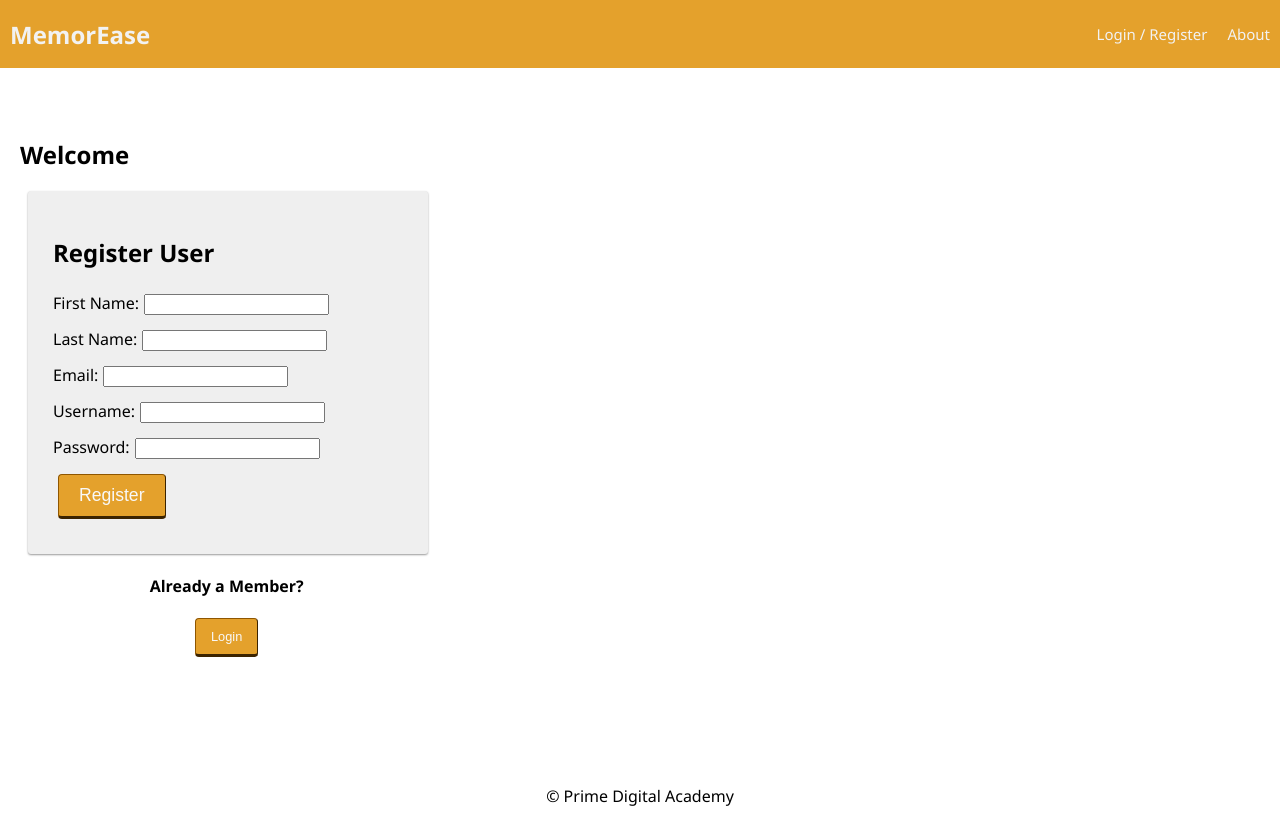
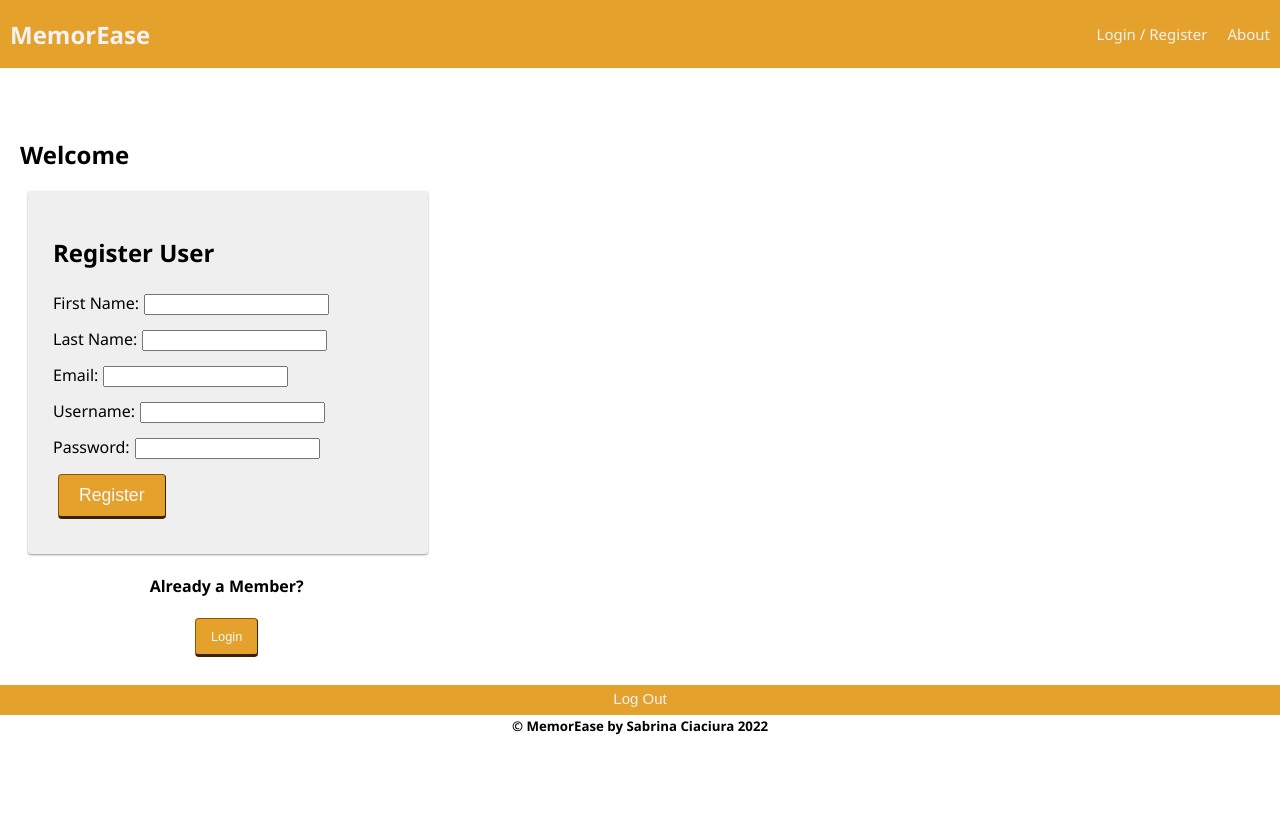
Before and after one commit to ciaci0028/MemorEase-solo-project, a React (Create React App) app: page /list#/home in a window 1280 px wide. After the commit the page ends 800 px from the top, so only its background shows below. Built offline with nearby package versions, Linux system fonts and the light colour scheme; no server answers.

Commit message:
completed delete button task

```diff
--- a/src/components/Footer/Footer.css
+++ b/src/components/Footer/Footer.css
@@ -1,5 +1,35 @@
 footer {
-  margin-top: 80px;
-  padding: 20px;
   text-align: center;
+  position: relative;
+
 }
+
+.footerContainer {
+
+}
+
+.footerCopy {
+  height: 10px;
+  padding: 0;
+  margin-bottom: 10px;
+  margin-top: 2px;
+}
+
+.logOut {
+  display: inline-block;
+  color: #f2f2f2;
+  background-color: #e4a12c;
+  text-align: center;
+  padding: 24px 10px;
+  text-decoration: none;
+  font-size: 15px;
+  width: 100%;
+  height: 30px;
+  padding-top: 5px;
+
+  /* these last two make the logout button in
+  the nav bar look like another link */
+  border: none;
+  cursor: pointer;
+  outline: 0;
+}
--- a/src/components/Footer/Footer.jsx
+++ b/src/components/Footer/Footer.jsx
@@ -1,5 +1,6 @@
 import React from 'react';
 import './Footer.css';
+import LogOutButton from '../LogOutButton/LogOutButton';
 
 // This is one of our simplest components
 // It doesn't have local state, so it can be a function component.
@@ -7,7 +8,12 @@ import './Footer.css';
 // or even care what the redux state is, so it doesn't need 'connect()'
 
 function Footer() {
-  return <footer>&copy; Prime Digital Academy</footer>;
+  return <footer>
+      <div className="footerContainer">
+        <LogOutButton className="logOut" />
+        <h5 className='footerCopy'>&copy; MemorEase by Sabrina Ciaciura 2022</h5>
+      </div>
+    </footer>;
 }
 
 export default Footer;
--- a/src/components/ListView/ListView.jsx
+++ b/src/components/ListView/ListView.jsx
@@ -1,4 +1,4 @@
-import React, { useEffect }  from 'react';
+import React, { useEffect, useState }  from 'react';
 import { useDispatch, useSelector } from 'react-redux';
 
 import Filter from '../Filter/Filter';
@@ -13,20 +13,51 @@ function ListView() {
   const user = useSelector(store => store.user);
   const photoList = useSelector(store => store.photos);
 
+  //Button for toggling into edit mode
+  const [buttonStatus, setButtonStatus] = useState(false);
+
   useEffect(() => {
     dispatch({ type: 'FETCH_PHOTOS', payload: user.id })
   }, []);
 
   console.log('photos are', photoList);
 
+  const handleEditMode = () => {
+    ;
+  };
+
+  // function for starting delete sequence
+  const handleDelete = (photoID) => {
+    console.log('in handleDelete, photoID is', photoID);
+
+    dispatch({
+      type: 'DELETE_PHOTO',
+      payload: photoID
+    });
+
+  }
+
+  console.log('button status', buttonStatus);
+
   return (
     <div className="container">
+      { buttonStatus ?
+        <button onClick={() => setButtonStatus(false)}>Done Editing</button>
+        : <button onClick={() => setButtonStatus(true)}>Edit Mode</button>
+      }
+      <br/><br/>
       <Filter />
       <p>Your Photos</p>
       {photoList.map(photo => (
         <div key={photo.photoID}>
         <img src={photo.imageURL} />
         <p>Photo of {photo.array_agg.join(", ")} from {photo.photoDate}</p>
+        { buttonStatus &&
+          <div>
+            <button>Edit</button>
+            <button onClick={() => handleDelete(photo.photoID)}>Delete</button>
+          </div>
+        }
         </div>
       ))}
     </div>
--- a/src/components/Nav/Nav.jsx
+++ b/src/components/Nav/Nav.jsx
@@ -1,6 +1,5 @@
 import React from 'react';
 import { Link } from 'react-router-dom';
-import LogOutButton from '../LogOutButton/LogOutButton';
 import './Nav.css';
 import { useSelector } from 'react-redux';
 
@@ -36,7 +35,6 @@ function Nav() {
               Upload
             </Link>
 
-            <LogOutButton className="navLink" />
           </>
         )}
 
--- a/src/redux/sagas/photos.saga.js
+++ b/src/redux/sagas/photos.saga.js
@@ -15,9 +15,21 @@ function* fetchPhotos() {
     }
 };
 
+function* deletePhoto(action) {
+    try {
+        const response = yield axios.delete(`/api/photos/${action.payload}`);
+        yield put({ type: 'FETCH_PHOTOS' })
+    }
+    catch (error) {
+        console.log('delete photo saga error', error);
+    }
+
+}
+
 // make this fetchable by whole app
 function* fetchPhotosSaga () {
     yield takeEvery('FETCH_PHOTOS', fetchPhotos);
+    yield takeEvery('DELETE_PHOTO', deletePhoto)
 }
 
 export default fetchPhotosSaga;
```
Also changed, not shown: 1 other file (tests, documents, lock files or other folders).
